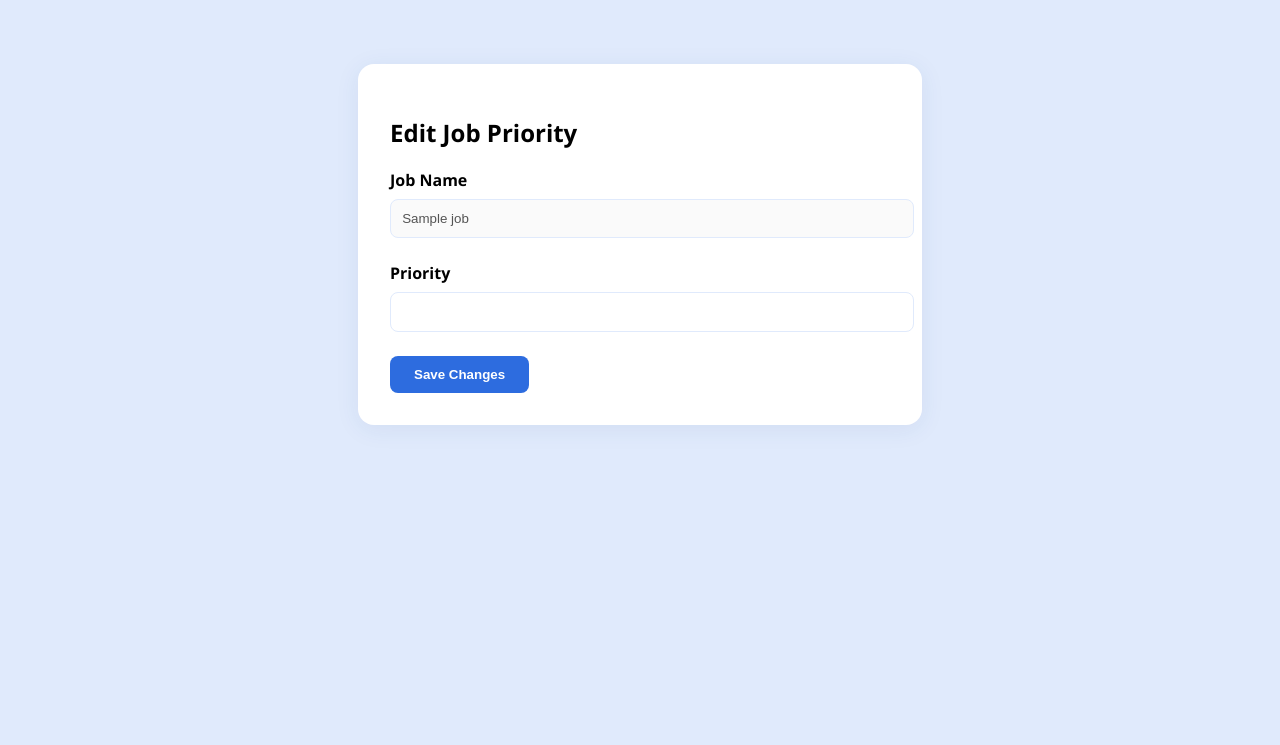
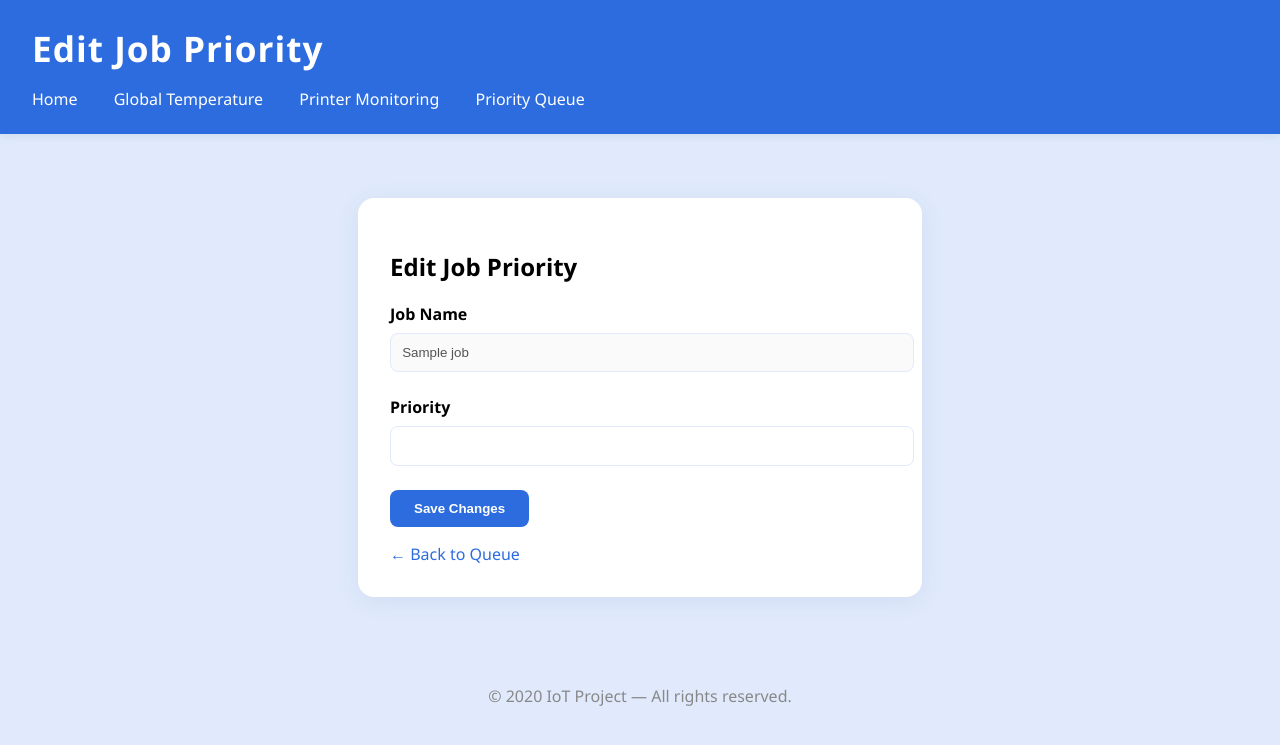
Before and after one commit to leonardosos/3D_Printer_Lab, a Flask app: template web-ui/app/templates/edit_job.html in a window 1280 px wide. Shown: the top 745 px of the page. Run offline with Flask 3, Linux system fonts and the light colour scheme; the template is opened without the code that fills it: most values are stand-ins (such as "Sample title", 1, 10 or a date in 2020).

Commit message:
html more consistent

```diff
--- a/web-ui/app/templates/edit_job.html
+++ b/web-ui/app/templates/edit_job.html
@@ -6,14 +6,50 @@
     <meta name="viewport" content="width=device-width, initial-scale=1">
     <style>
         body { font-family: 'Segoe UI', Arial, sans-serif; background: #e0eafc; margin: 0; }
+        header {
+            background: #2d6cdf;
+            color: #fff;
+            padding: 1.5rem 2rem;
+            box-shadow: 0 2px 8px rgba(44, 76, 130, 0.1);
+        }
+        h1 {
+            margin: 0;
+            font-size: 2.2rem;
+            letter-spacing: 1px;
+        }
+        nav {
+            margin-top: 1rem;
+        }
+        nav a {
+            color: #fff;
+            text-decoration: none;
+            margin-right: 2rem;
+            font-weight: 500;
+            transition: color 0.2s;
+        }
+        nav a:hover {
+            color: #ffd700;
+        }
         .container { max-width: 500px; margin: 4rem auto; background: #fff; border-radius: 16px; box-shadow: 0 4px 24px rgba(44,76,130,0.08); padding: 2rem; }
         label { display: block; margin-bottom: 0.5rem; font-weight: 600; }
         input[type="text"], input[type="number"] { width: 100%; padding: 0.7rem; margin-bottom: 1.5rem; border-radius: 8px; border: 1px solid #e0eafc; }
         button { background:#2d6cdf;color:#fff;padding:0.7rem 1.5rem;border:none;border-radius:8px;font-weight:600;cursor:pointer; }
         button:hover { background: #f6d365; color: #333; transition: background 0.3s; }
+        a.back-link { display: inline-block; margin-top: 1rem; color: #2d6cdf; text-decoration: none; font-weight: 500; }
+        a.back-link:hover { text-decoration: underline; }
+        footer { text-align: center; padding: 1.5rem 0; color: #888; font-size: 1rem; }
     </style>
 </head>
 <body>
+    <header>
+        <h1>Edit Job Priority</h1>
+        <nav>
+            <a href="{{ url_for('dashboard.dashboard') }}">Home</a>
+            <a href="{{ url_for('temperature.temperature_page') }}">Global Temperature</a>
+            <a href="{{ url_for('printers.printers_page') }}">Printer Monitoring</a>
+            <a href="{{ url_for('queue.queue_page') }}">Priority Queue</a>
+        </nav>
+    </header>
     <div class="container">
         <h2>Edit Job Priority</h2>
         {% if job %}
@@ -24,9 +60,14 @@
             <input type="number" id="priority" name="priority" value="{{ job.priority }}" required>
             <button type="submit">Save Changes</button>
         </form>
+        <a class="back-link" href="{{ url_for('queue.queue_page') }}">&#8592; Back to Queue</a>
         {% else %}
         <p>Job not found.</p>
+        <a class="back-link" href="{{ url_for('queue.queue_page') }}">&#8592; Back to Queue</a>
         {% endif %}
     </div>
+    <footer>
+        &copy; {{ year }} IoT Project &mdash; All rights reserved.
+    </footer>
 </body>
 </html>
```
Also changed, not shown: web-ui/app/templates/add_job.html (+52 -4 lines), web-ui/app/templates/printers.html (+24 -3 lines), web-ui/app/templates/queue.html (+25 -4 lines), web-ui/app/templates/temperature.html (+24 -3 lines).
